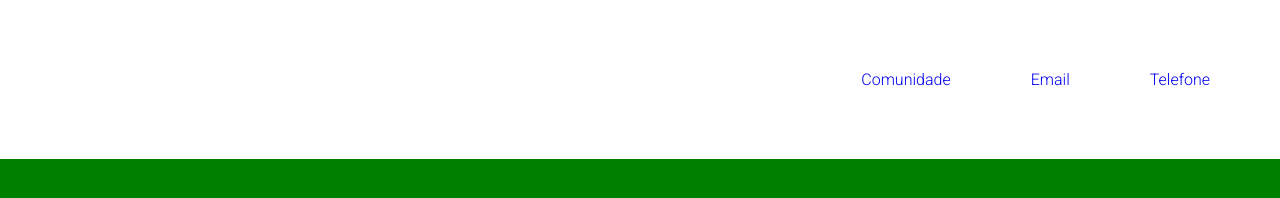
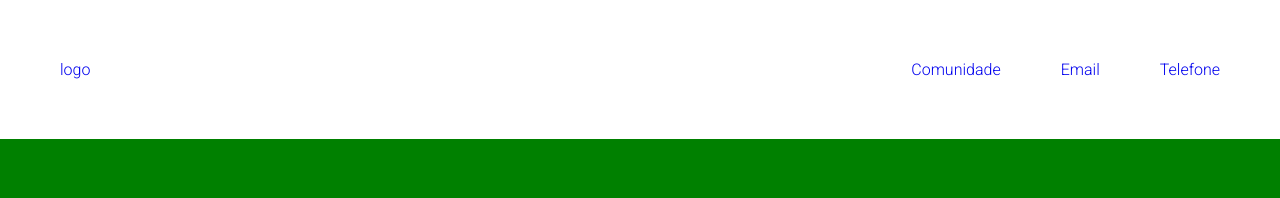
Before and after one commit to fau-33/bootcamp_launchbase, a plain HTML site: page menu/index.html in a window 1280 px wide. Drawn offline with Linux system fonts and the light colour scheme.

Commit message:
Colocado o logo no navegador e no header

```diff
--- a/menu/index.html
+++ b/menu/index.html
@@ -12,6 +12,9 @@
   <div id="page-home">
     <div class="content">
       <header>
+        <div>
+          <a href="#">logo</a>
+        </div>
         <ul>
           <li><a href="https://discordapp.com/invite/gCRAFhc">Comunidade</a></li>
           <li><a href="mailto:oi@rocketseat.com.br">Email</a></li>
--- a/menu/style.css
+++ b/menu/style.css
@@ -11,8 +11,8 @@ body{
   background-color: white;
   padding: 30px;
   display: flex;
-  align-items: flex-end;
-  justify-content: flex-end;
+  align-items: space-between;
+  justify-content: space-between;
 }
 
 #page-home .content{
@@ -22,29 +22,30 @@ body{
   flex-direction: column;
   justify-content: right;
   margin: 0;
-
-
-
 }
 
 #page-home header ul{
   display: flex;
   list-style-type: none;
-
 }
 
 #page-home header ul li{
   display: flex;
   justify-items: right;
   align-items: right;
-
 }
 
 #page-home header li a {
   display: flex;
   text-decoration: none;
-  padding: 40px;
+  padding: 30px;
   justify-content: right;
+}
 
+#page-home header div {
+  padding: 30px;
+}
 
+#page-home header div a{
+  text-decoration: none;
 }
```
